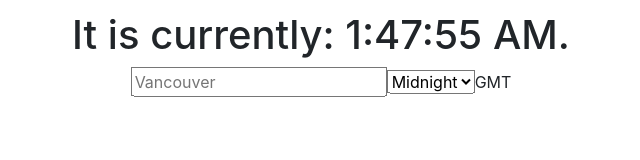
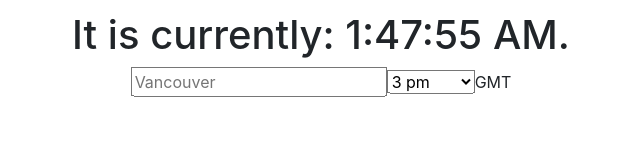
Before and after one commit to gdalcengio/react-weather-clock, a React (Create React App) app: page / in a window 1280 px wide. Shown: the part 123-283 px from the top of the page, without its empty margins (319-959 px from the left). Built offline with nearby package versions, Linux system fonts and the light colour scheme.

Commit message:
Adjusted initial timezone and included gif for readme file

```diff
--- a/src/Weather.js
+++ b/src/Weather.js
@@ -53,8 +53,8 @@ class Weather extends React.Component {
     super(props);
     this.state = {
       city: "Vancouver",
-      time: "15:00:00",
-      readableTime: "3 pm",
+      time: "12:00:00",
+      readableTime: "12:00:00 am",
       data: {},
       weekdayData: [],
     };
@@ -145,7 +145,7 @@ class Weather extends React.Component {
             name="times"
             id="names"
             onChange={(e) => this.handleTimeChange(e)}
-            defaultValue={this.state.time}
+            defaultValue="54000"
           >
             <option value="0">Midnight</option>
             <option value="10800">3 am</option>
```
Also changed, not shown: weatherclock3.gif (added), 1 other file (tests, documents, lock files or other folders).
